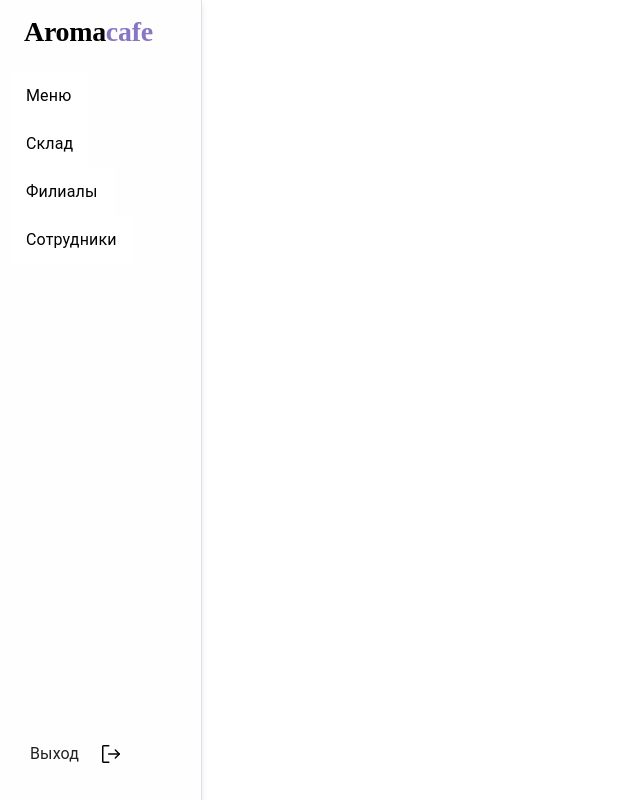
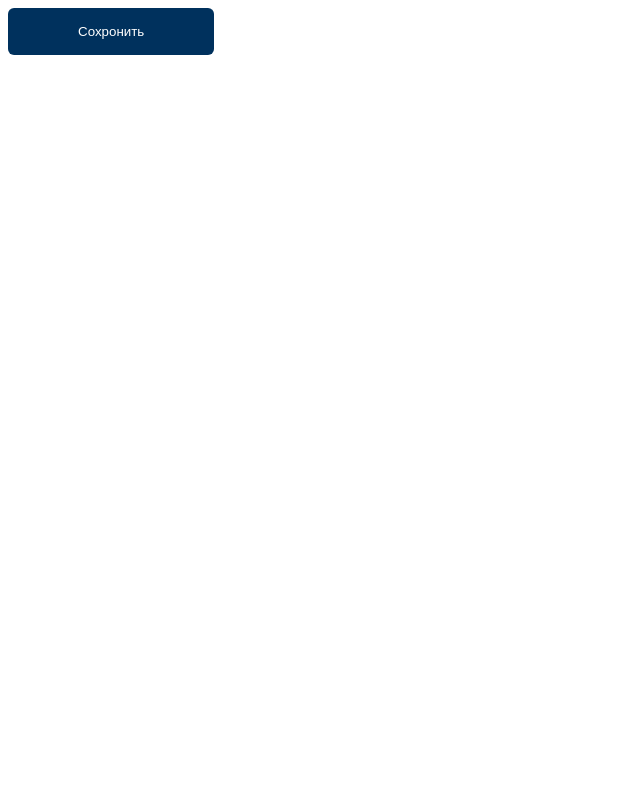
Before and after one commit to Begimai7/neocafe_fixiki, a React (Vite) app: page / in a window 1280 px wide. Shown: the whole page, without its empty margins (0-640 px from the left). Built offline with nearby package versions, Linux system fonts and the light colour scheme; a web font is replaced by a local one.

Commit message:
UI button

```diff
--- a/src/App.jsx
+++ b/src/App.jsx
@@ -1,7 +1,7 @@
-import PermanentDrawerLeft from "./components/admin/AdminSideBar"
+import Button from "./components/admin/UI/button"
 
 function App() {
-    return <PermanentDrawerLeft/>
+    return <Button background = '#00315D'   borderRadius='6px'  padding = '16px 70px' color = 'white' >Сохронить</Button>
 }
 
 export default App
--- a/src/components/admin/AdminSideBar.jsx
+++ b/src/components/admin/AdminSideBar.jsx
@@ -1,18 +1,15 @@
-import * as React from 'react';
-import {styled, Box} from '@mui/material';
-import Drawer from '@mui/material/Drawer';
-import CssBaseline from '@mui/material/CssBaseline';
-import AppBar from '@mui/material/AppBar';
-import Toolbar from '@mui/material/Toolbar';
-import List from '@mui/material/List';
-import ListItem from '@mui/material/ListItem';
-import ListItemText from '@mui/material/ListItemText';
+import * as React from 'react'
+import { styled, Box } from '@mui/material'
+import Drawer from '@mui/material/Drawer'
+import CssBaseline from '@mui/material/CssBaseline'
+import AppBar from '@mui/material/AppBar'
+import Toolbar from '@mui/material/Toolbar'
+import List from '@mui/material/List'
+import ListItem from '@mui/material/ListItem'
+import ListItemText from '@mui/material/ListItemText'
 import exit from '../../assets/icon/SignOut.svg'
 
-
-
-
-const drawerWidth = 202;
+const drawerWidth = 202
 
 export default function PermanentDrawerLeft() {
     return (
@@ -20,17 +17,18 @@ export default function PermanentDrawerLeft() {
             <CssBaseline />
             <AppBar
                 position="fixed"
-        sx={{ width: `calc(100% - ${drawerWidth}px)`, ml: `${drawerWidth}px` }}
-      >
-
-      </AppBar>
+                sx={{
+                    width: `calc(100% - ${drawerWidth}px)`,
+                    ml: `${drawerWidth}px`,
+                }}
+            ></AppBar>
             <Drawer
                 sx={{
-            backgroundColor:'red',
+                    backgroundColor: 'red',
                     width: drawerWidth,
                     flexShrink: 0,
                     '& .MuiDrawer-paper': {
-            boxShadow:' 0px 4px 5px 0px rgba(136, 118, 197, 0.20)',
+                        boxShadow: ' 0px 4px 5px 0px rgba(136, 118, 197, 0.20)',
                         width: drawerWidth,
                         boxSizing: 'border-box',
                     },
@@ -41,17 +39,20 @@ export default function PermanentDrawerLeft() {
                 <DrawerStyle>
                     <div>
                         <Toolbar>
-                <LogotipeAroma>Aroma<LogotipeCafe>cafe</LogotipeCafe></LogotipeAroma>
-
+                            <LogotipeAroma>
+                                Aroma<LogotipeCafe>cafe</LogotipeCafe>
+                            </LogotipeAroma>
                         </Toolbar>
                         <List>
-            {['Меню', 'Склад', 'Филиалы', 'Сотрудники'].map((text) => (
+                            {['Меню', 'Склад', 'Филиалы', 'Сотрудники'].map(
+                                (text) => (
                                     <ListItemStyled key={text} disablePadding>
                                         <ListItemButtonStyle>
                                             <ListItemTextStyle primary={text} />
                                         </ListItemButtonStyle>
                                     </ListItemStyled>
-            ))}
+                                ),
+                            )}
                         </List>
                     </div>
                     <SignOutDiv>
@@ -61,10 +62,8 @@ export default function PermanentDrawerLeft() {
                 </DrawerStyle>
             </Drawer>
         </Box>
-  );
+    )
 }
-
-
 
 const SignOutDiv = styled('div')`
     display: flex;
@@ -77,34 +76,27 @@ const SignOutDiv = styled('div')`
     cursor: pointer;
 `
 
-
 const ListItemStyled = styled(ListItem)(() => ({
-    paddingLeft:'10px',
-
+    paddingLeft: '10px',
 }))
-
 
 const ListItemButtonStyle = styled('button')(() => ({
     flexGrow: '0',
-  background:'none',
-  backgroundColor:'white',
-  border:'none',
-  padding:'8px 16px',
-
-
-
+    background: 'none',
+    backgroundColor: 'white',
+    border: 'none',
+    padding: '8px 16px',
 }))
 
 const ListItemTextStyle = styled(ListItemText)(() => ({
-  borderBottom:'2px solid  #ffffff0',
+    borderBottom: '2px solid  #ffffff0',
 
-  ':hover':{
+    ':hover': {
         transition: '0.1s',
-    borderBottom:'2px solid #00315D',
-    color:'#00315D',
-    cursor:'pointer',
+        borderBottom: '2px solid #00315D',
+        color: '#00315D',
+        cursor: 'pointer',
     },
-
 }))
 const DrawerStyle = styled('div')(() => ({
     display: 'flex',
@@ -126,7 +118,7 @@ const LogotipeAroma = styled('span')`
     letter-spacing: -0.279px;
 `
 const LogotipeCafe = styled('span')`
-    color: #8876C5;
+    color: #8876c5;
     font-family: Bai Jamjuree;
     font-size: 27.936px;
     font-style: normal;
--- /dev/null
+++ b/src/components/admin/UI/Button.jsx
@@ -0,0 +1,26 @@
+import React from 'react'
+import styled from 'styled-components'
+
+function Button(props) {
+    return (
+        <UiButtonStyled
+            style={props}
+            onClick={props.onClick}
+            disabled={props.disabled}
+        >
+            {props.children}
+        </UiButtonStyled>
+    )
+}
+
+export default Button
+
+const UiButtonStyled = styled.button`
+    border-color: ${(props) => props.borderColor || '0px'};
+    border: ${(props) => props.border || '0px solid'};
+    background-color: ${(props) => props.backgroun || '#00315D'};
+    border-radius: ${(props) => props.borderRadius || '0px'};
+    padding: ${(props) => props.padding || '16px 70px'};
+    color: ${(props) => props.color || '#00315D'};
+    align-items: center;
+`
```
Lines whose indentation alone changed are shown as unchanged.
